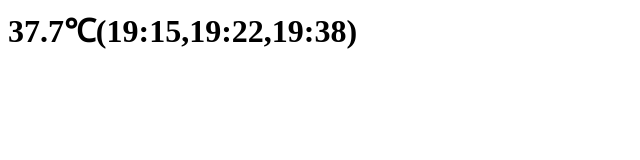
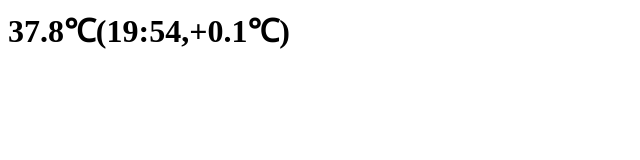
Before and after one commit to q218/temp, a plain HTML site: page index.html in a window 1280 px wide. Shown: the whole page, without its empty margins (0-640 px from the left). Drawn offline with Linux system fonts and the light colour scheme.

Commit message:
index.html の更新

```diff
--- a/index.html
+++ b/index.html
@@ -1,2 +1,2 @@
 <title>Temp218</title>
-<h1>37.7℃(19:15,19:22,19:38)</h1>
+<h1>37.8℃(19:54,+0.1℃)</h1>
```
